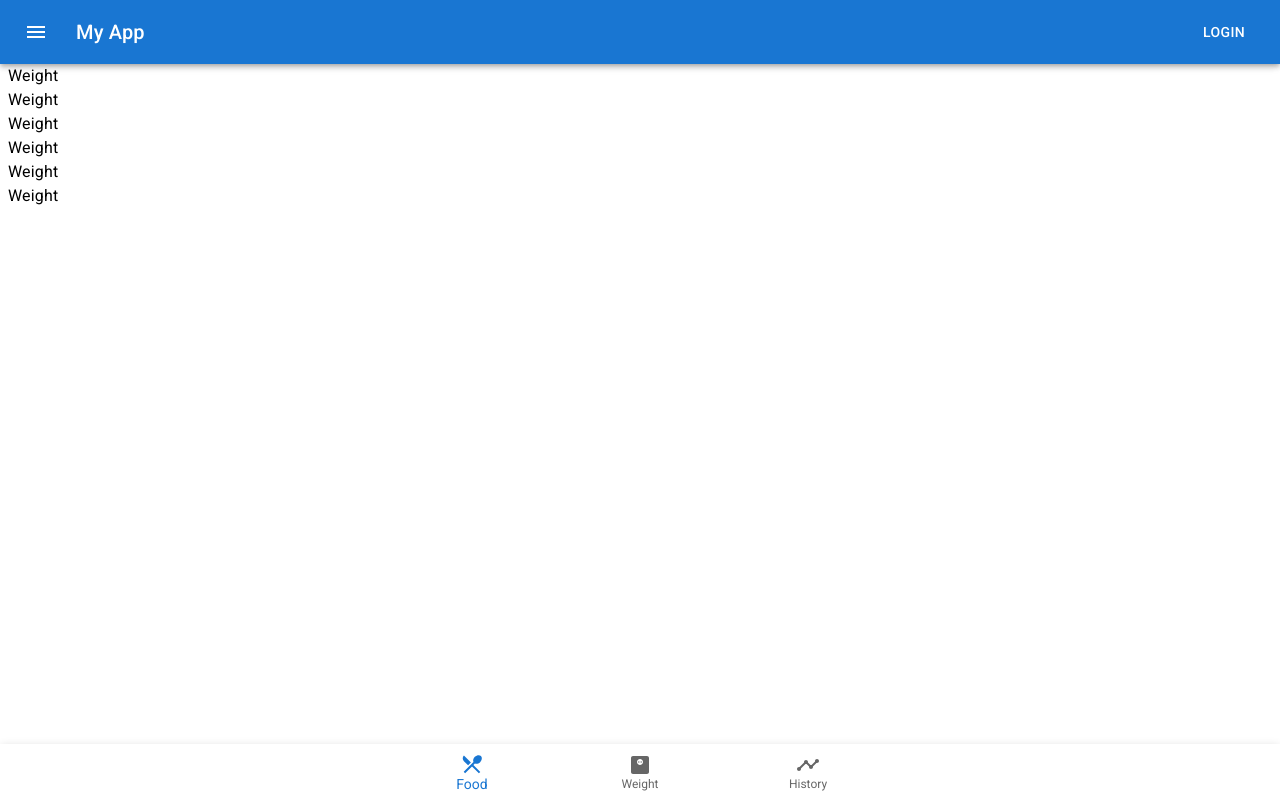
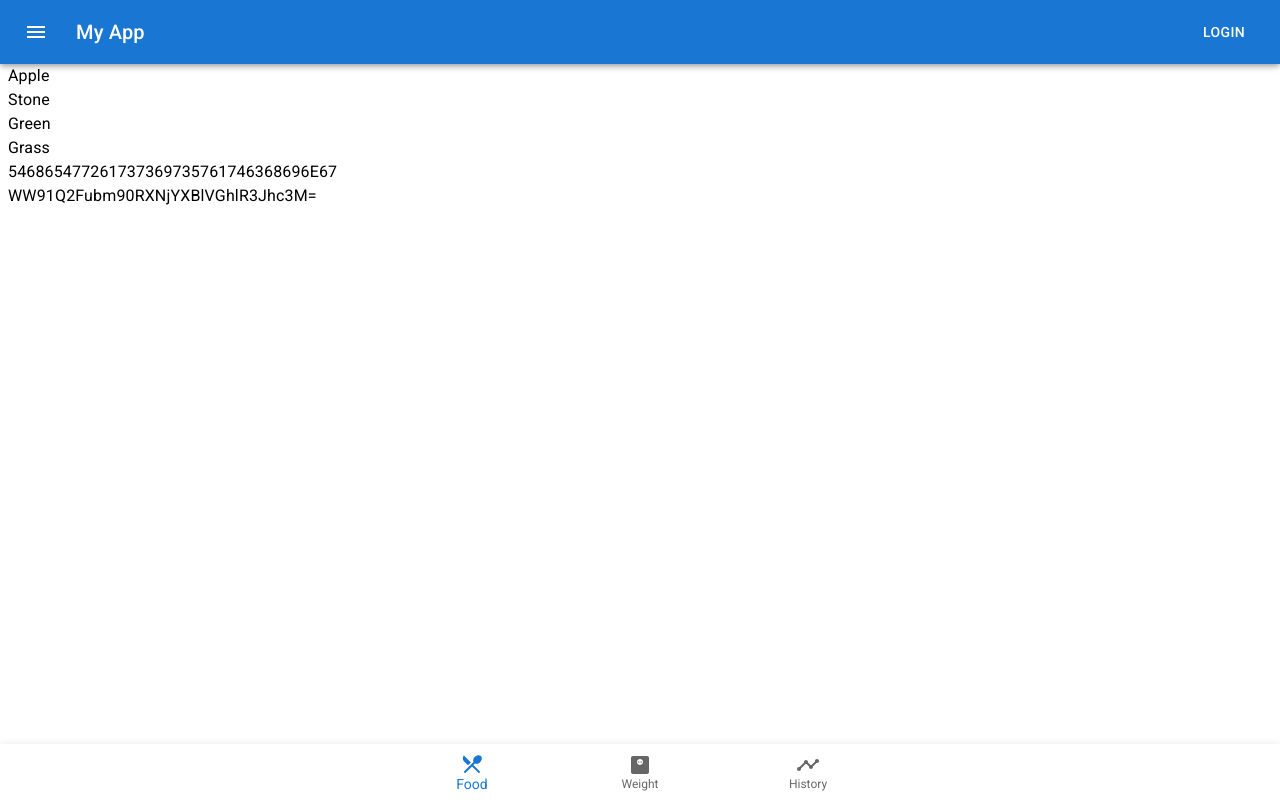
Before and after one commit to kennyjacobson/TrakPic, a React (Create React App) app: page /weight in a window 1280 px wide. Built offline with nearby package versions, Linux system fonts and the light colour scheme.

Commit message:
R3Jhc3M=

```diff
--- a/package.json
+++ b/package.json
@@ -15,7 +15,7 @@
     "react": "^17.0.2",
     "react-dom": "^17.0.2",
     "react-router-dom": "^6.3.0",
-    "react-scripts": "5.0.0",
+    "react-scripts": "^5.0.0",
     "web-vitals": "^0.2.4",
     "workbox-background-sync": "^5.1.4",
     "workbox-broadcast-update": "^5.1.4",
--- a/src/pages/Weight.js
+++ b/src/pages/Weight.js
@@ -4,12 +4,12 @@ import React from "react"
 const Weight = () => {
     return (
         <>
-            <Typography>Weight</Typography>
-            <Typography>Weight</Typography>
-            <Typography>Weight</Typography>
-            <Typography>Weight</Typography>
-            <Typography>Weight</Typography>
-            <Typography>Weight</Typography>
+            <Typography>Apple</Typography>
+            <Typography>Stone</Typography>
+            <Typography>Green</Typography>
+            <Typography>Grass</Typography>
+            <Typography>546865477261737369735761746368696E67</Typography>
+            <Typography>WW91Q2Fubm90RXNjYXBlVGhlR3Jhc3M=</Typography>
         </>
 
 
```
Also changed, not shown: 1 other file (tests, documents, lock files or other folders).
